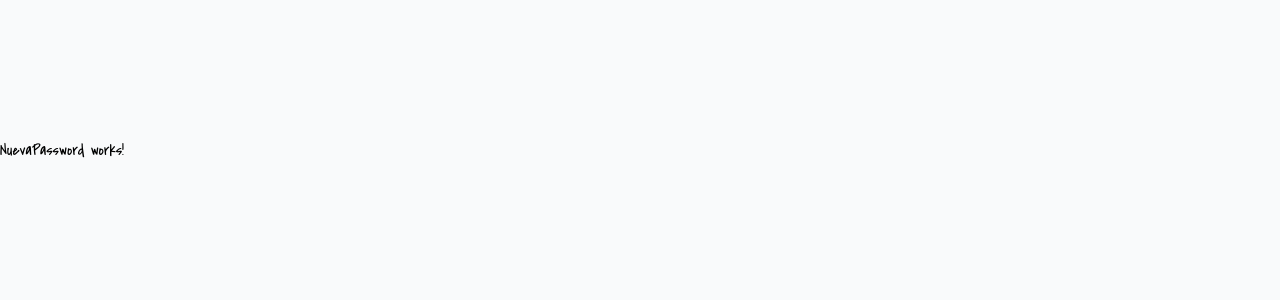
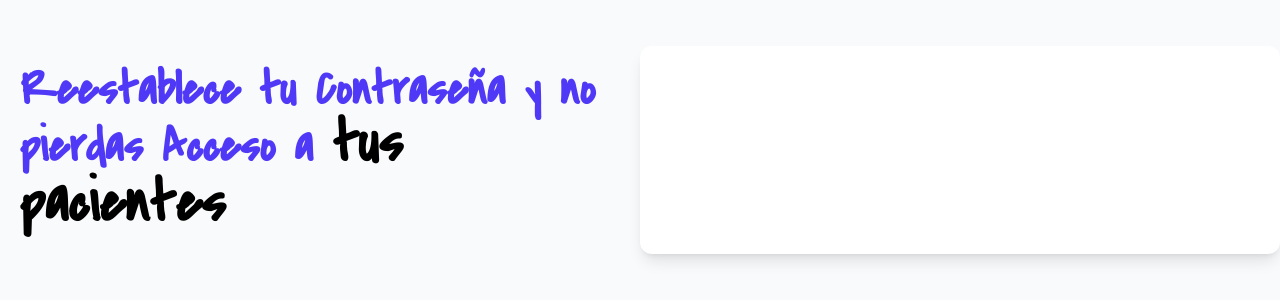
Before and after one commit to wjuma19dev2026-wq/FullStack-JS, a React (Vite) app in the folder frontend/: page /olvide-password/1 in a window 1280 px wide. Shown: the part 250-550 px from the top of the page. Built offline with nearby package versions, Linux system fonts and the light colour scheme; no server answers.

Commit message:
Reestablecer password page editing

```diff
--- a/frontend/src/auth/pages/NuevaPassword.jsx
+++ b/frontend/src/auth/pages/NuevaPassword.jsx
@@ -1,7 +1,13 @@
 const NuevaPassword = () => {
   return (
     <>
-      <p>NuevaPassword works!</p>
+      <div className="p-5 mb-10 md:mb-0">
+        <h1 className="text-indigo-600 font-black text-5xl text-center md:text-left">
+          Reestablece tu Contraseña y no pierdas Acceso a{' '}
+          <span className="text-black font-extrabold text-6xl">tus pacientes</span>
+        </h1>
+      </div>
+      <div className="p-5 grid content-center m-5 sm:m-0 lg:p-10 px-5 bg-white shadow-lg rounded-xl"></div>
     </>
   )
 }
```
